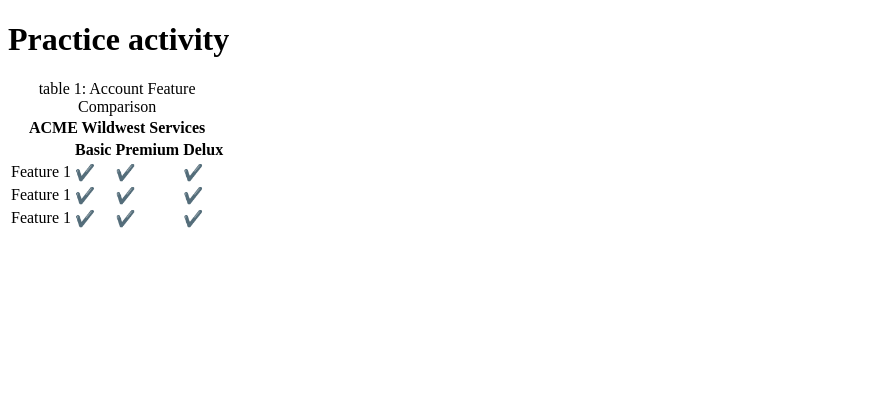
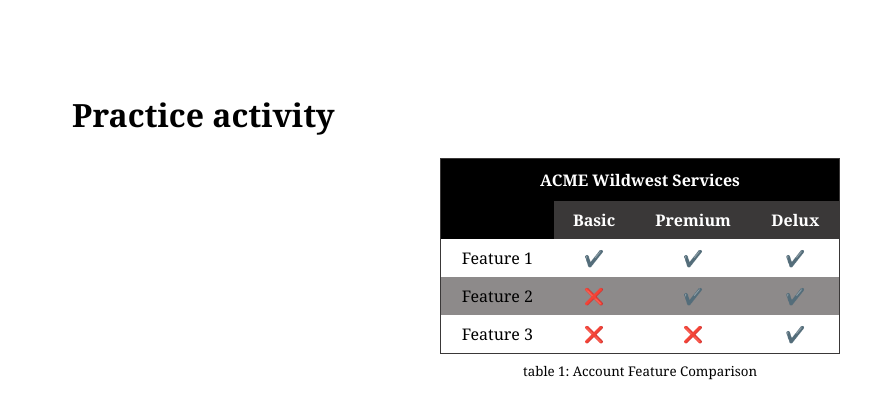
Before and after one commit to kbafmabio/wdd131, a plain HTML site: page week04/table.html in a window 1280 px wide. Shown: the whole page, without its empty margins (0-895 px from the left). Drawn offline with Linux system fonts and the light colour scheme.

Commit message:
added coode

```diff
--- a/week04/styles/table.css
+++ b/week04/styles/table.css
@@ -0,0 +1,52 @@
+:root {
+    --dark: #000000;
+    --white: #ffffff;
+    --gray: #8d8a8a;
+    --border: #3a3838;
+}
+
+body {
+    font-family: Georgia, 'Times New Roman', Times, serif;
+    padding: 5%;
+}
+
+table {
+    margin: 10px auto;
+    color: var(--dark);
+    width: 400px;
+    border: 1px solid var(--border);
+    border-collapse: collapse;
+}
+
+caption {
+    caption-side: bottom;
+    font-size: smaller;
+    padding: 0.5rem;
+}
+
+tr:first-child th,
+.ntype {
+    background-color: var(--dark);
+    color: var(--white);
+    padding: 10px;
+}
+
+.type {
+    background-color: var(--border);
+
+}
+
+th,
+td {
+    padding: 0.5rem 1rem;
+    white-space: pre;
+}
+
+td {
+    text-align: center;
+}
+
+tbody tr:nth-child(even) {
+    background-color: var(--gray);
+
+}
--- a/week04/table.html
+++ b/week04/table.html
@@ -20,11 +20,11 @@
                 <tr>
                     <th colspan="4">ACME Wildwest Services</th>
                 </tr>
-                <tr>
+                <tr class="ntype">
                     <th></th>
-                    <th>Basic</th>
-                    <th>Premium</th>
-                    <th>Delux</th>
+                    <th class="type">Basic</th>
+                    <th class="type">Premium</th>
+                    <th class="type">Delux</th>
                 </tr>
 
             </thead>
@@ -36,15 +36,15 @@
                     <td>✔️</td>
                 </tr>
                 <tr>
-                    <td>Feature 1</td>
-                    <td>✔️</td>
+                    <td>Feature 2</td>
+                    <td>❌</td>
                     <td>✔️</td>
                     <td>✔️</td>
                 </tr>
                 <tr>
-                    <td>Feature 1</td>
-                    <td>✔️</td>
-                    <td>✔️</td>
+                    <td>Feature 3</td>
+                    <td>❌</td>
+                    <td>❌</td>
                     <td>✔️</td>
                 </tr>
             </tbody>
```
